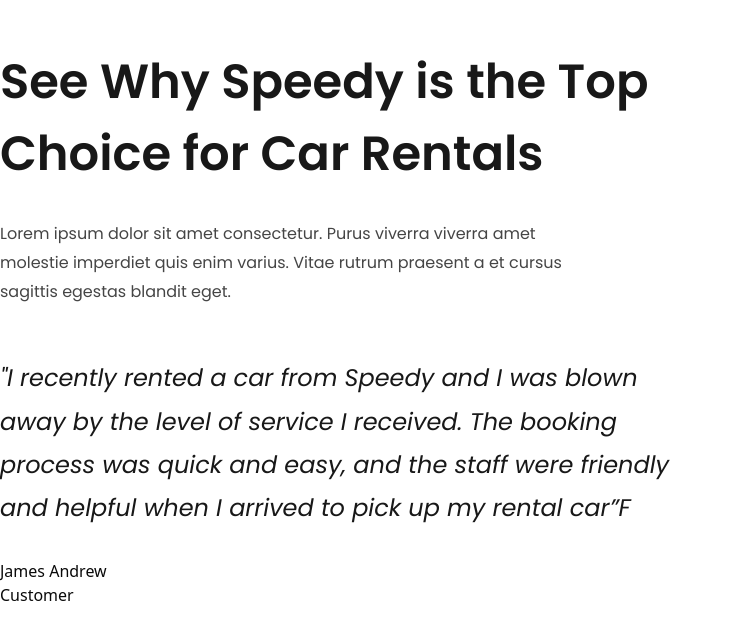
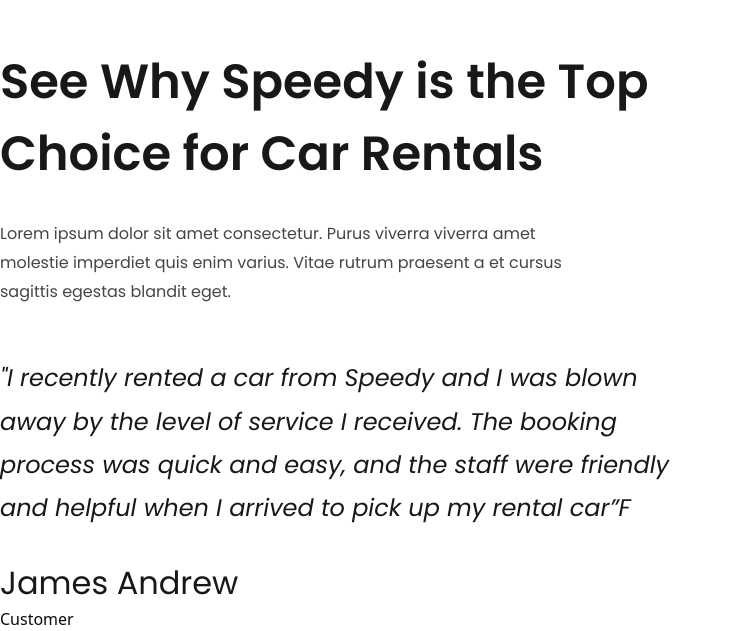
Before and after one commit to shoumen-shomu/speedyrent, a React (Vite) app: page / in a window 1280 px wide. Shown: the part 8068-8699 px from the top of the page, without its empty margins (0-732 px from the left). Before the commit the page ends 8675 px from the top, so only its background shows below. Built offline with nearby package versions, Linux system fonts and the light colour scheme.

Commit message:
design addecd

```diff
--- a/src/components/layouts/Review.jsx
+++ b/src/components/layouts/Review.jsx
@@ -25,7 +25,7 @@
                   and easy, and the staff were friendly and helpful when I
                   arrived to pick up my rental car”F
                 </p>
-                <h3>James Andrew</h3>
+                <h3 className="font-pop font-semi-bold text-[32px] text-[#181818] leading-[150%]">James Andrew</h3>
                 <p>Customer</p>
               </div>
               {/* Review End */}
```
